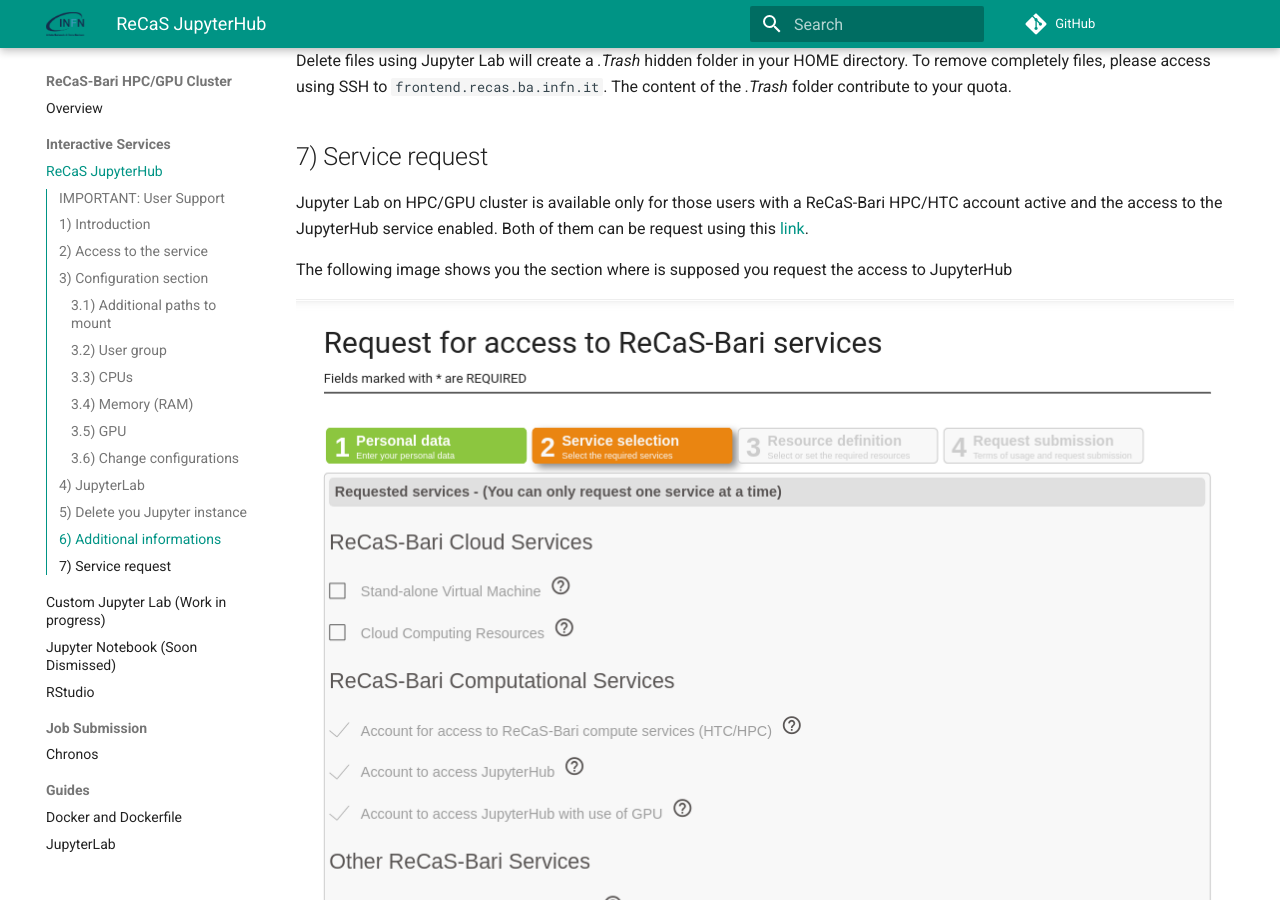
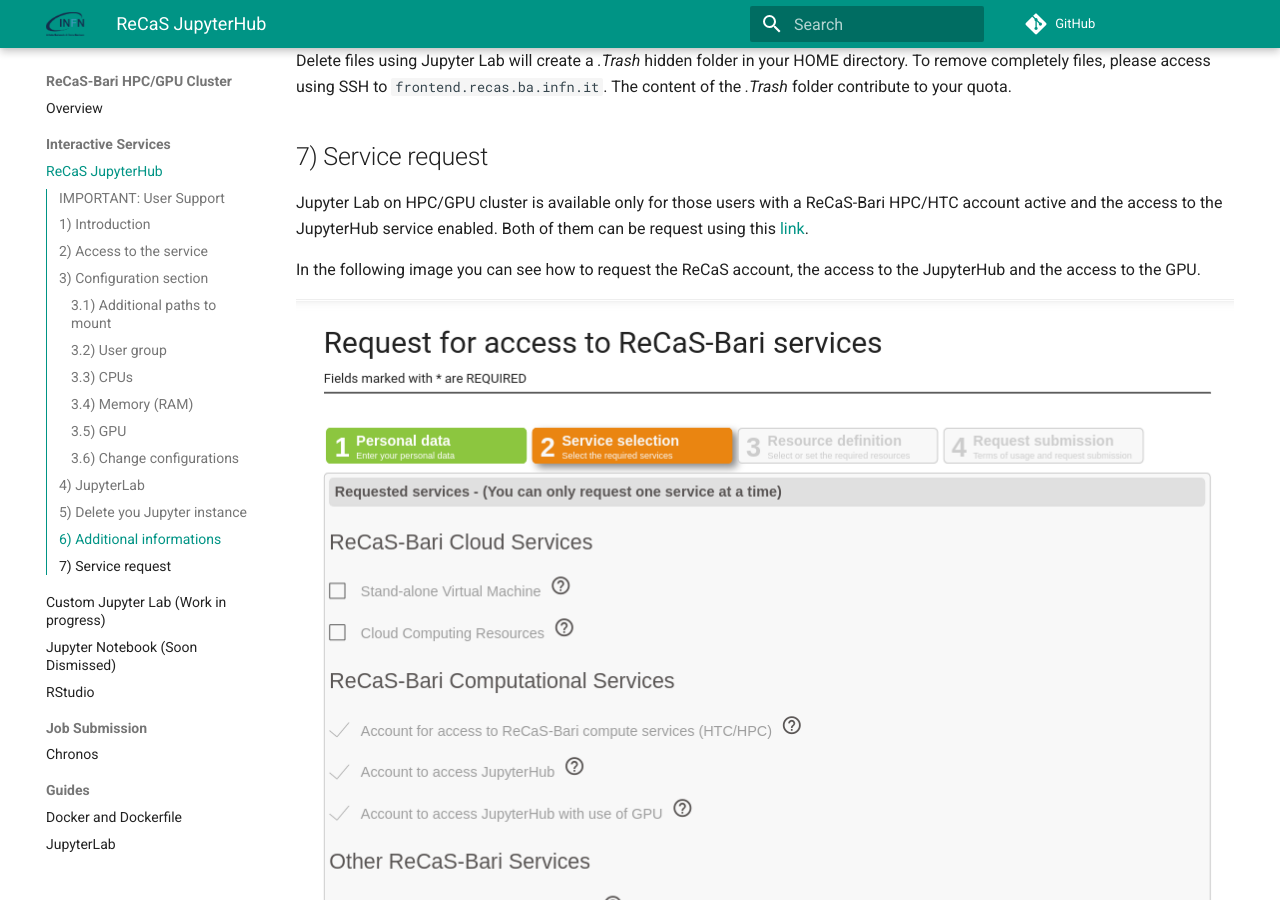
Before and after one commit to jvino/cluster-hpc-gpu-guides, an MkDocs documentation site: the page built from docs/interactive_services/jupyter-lab-for-recas-users.md, in a window 1280 px wide and 900 px high, scrolled down 5356 px. Built offline with MkDocs 1.6.1 and Material for MkDocs 9.7.7, drawn with Linux system fonts in a browser that asks for light colours; comment, search, counter and statistics services are not loaded.

Commit message:
Added Request Service in the JupyterHub page

```diff
--- a/docs/interactive_services/jupyter-lab-for-recas-users.md
+++ b/docs/interactive_services/jupyter-lab-for-recas-users.md
@@ -136,7 +136,7 @@
 ## 7) Service request
 Jupyter Lab on HPC/GPU cluster is available only for those users with a ReCaS-Bari HPC/HTC account active and the access to the JupyterHub service enabled. Both of them can be request using this [link](https://www.recas-bari.it/index.php/en/recas-bari-servizi-en/richiesta-credenziali-2).
 
-The following image shows you the section where is supposed you request the access to JupyterHub
+In the following image you can see how to request the ReCaS account, the access to the JupyterHub and the access to the GPU.
 
 ![jupyterhub-request-gpu](images/jupyterhub-request-gpu.png)
 
```
